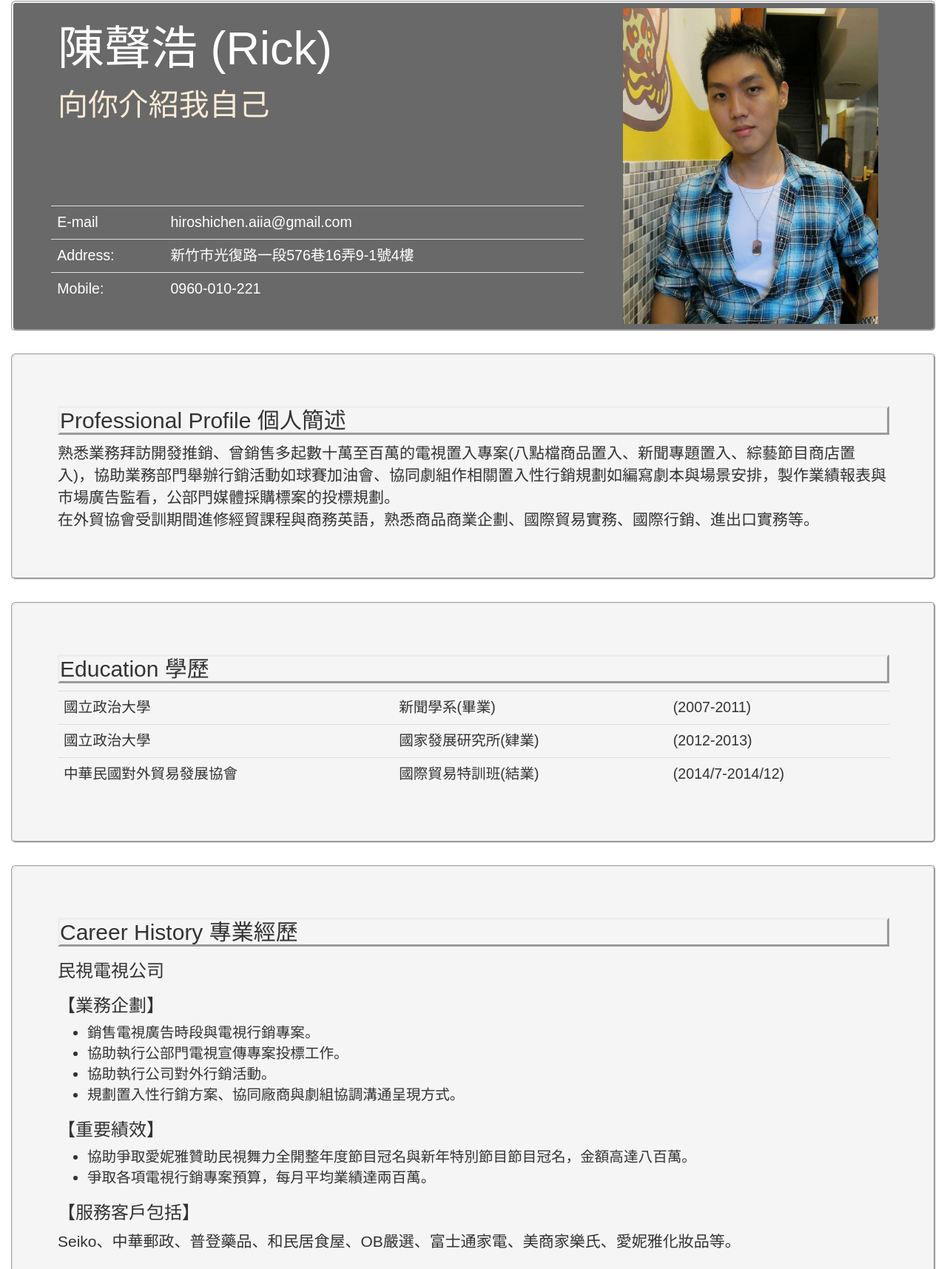
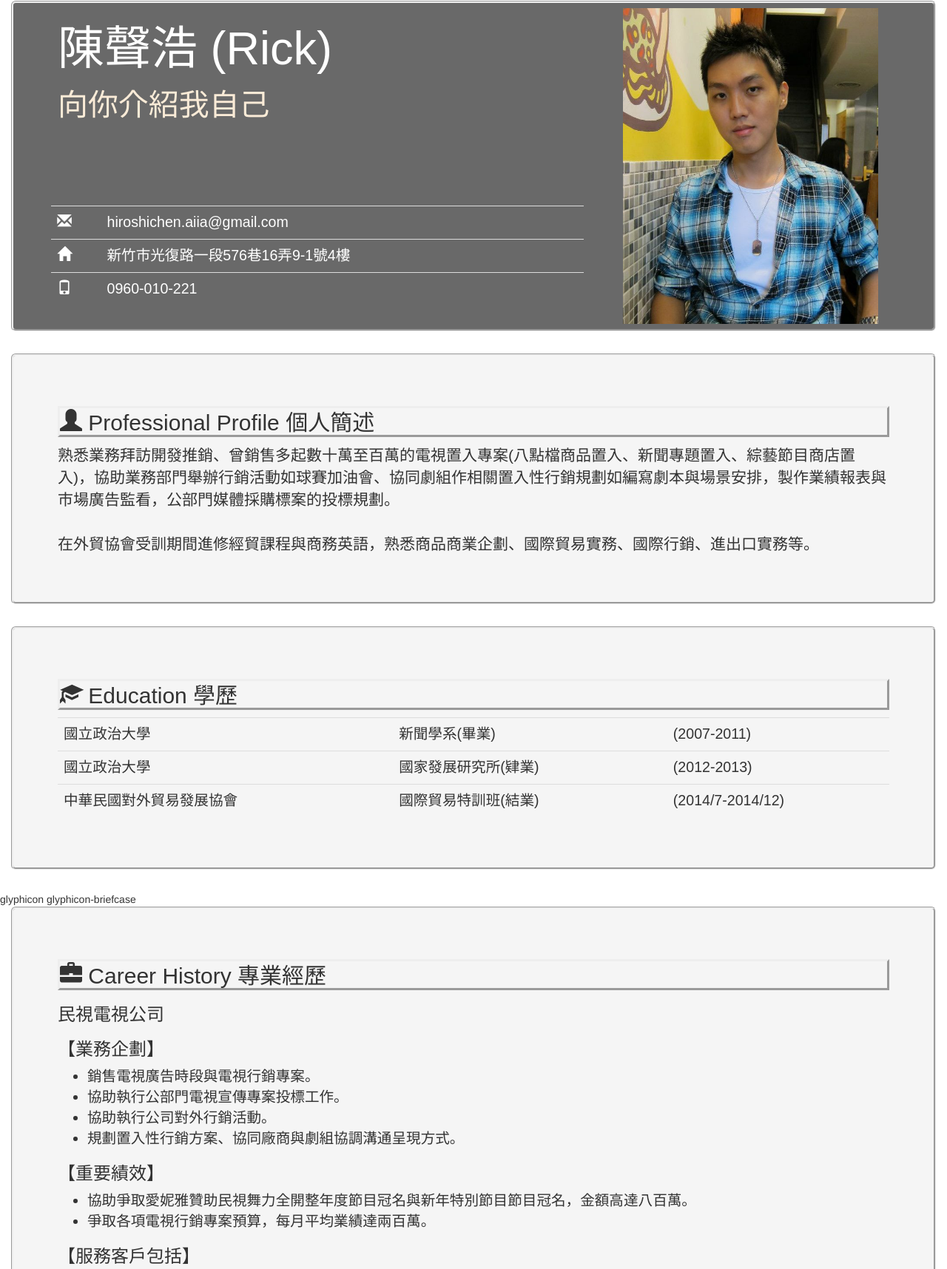
Before and after one commit to hiroshichen/hiroshichen.github.io, a plain HTML site: page index.html in a window 1280 px wide. Shown: the part 103-1819 px from the top of the page at 74% size. Drawn offline with nearby package versions, Linux system fonts and the light colour scheme.

Commit message:
改nav bar, 增加圖示

```diff
--- a/index.html
+++ b/index.html
@@ -51,15 +51,15 @@
             <div class="col-xs-8 firstt">
                 <table class="table">
                     <tr>
-                    <td>E-mail</td>
+                        <td><span class="glyphicon glyphicon-envelope"></span></td>
                         <td><a href=mailto:hiroshichen.aiia@gmail.com>hiroshichen.aiia@gmail.com</a></td>
                     </tr>
                     <tr>
-                    <td>Address:</td>
+                        <td><span class="glyphicon glyphicon-home"></span></td>
                         <td>新竹市光復路一段576巷16弄9-1號4樓</td>
                     </tr>
                     <tr>
-                    <td>Mobile: </td>
+                        <td><span class="glyphicon glyphicon-phone"></span></td>
                         <td>0960-010-221</td>
                     </tr>
                 </table>
@@ -69,14 +69,16 @@
     <!-- content-->
     <div class="container-fluid">
         <div class="jumbotron co-xs-12" id="pp">
-            <h2>Professional Profile 個人簡述</h2>
-            <p>熟悉業務拜訪開發推銷、曾銷售多起數十萬至百萬的電視置入專案(八點檔商品置入、新聞專題置入、綜藝節目商店置入)，協助業務部門舉辦行銷活動如球賽加油會、協同劇組作相關置入性行銷規劃如編寫劇本與場景安排，製作業績報表與市場廣告監看，公部門媒體採購標案的投標規劃。</br>
+            <h2><span class="glyphicon glyphicon-user"></span> Professional Profile 個人簡述</h2>
+            <p>熟悉業務拜訪開發推銷、曾銷售多起數十萬至百萬的電視置入專案(八點檔商品置入、新聞專題置入、綜藝節目商店置入)，協助業務部門舉辦行銷活動如球賽加油會、協同劇組作相關置入性行銷規劃如編寫劇本與場景安排，製作業績報表與市場廣告監看，公部門媒體採購標案的投標規劃。
+               </br>
+               </br>
                 在外貿協會受訓期間進修經貿課程與商務英語，熟悉商品商業企劃、國際貿易實務、國際行銷、進出口實務等。</p>
         </div>
     </div>
     <div class="container-fluid">
         <div class="jumbotron co-xs-12" id="education">
-            <h2>Education 學歷</h2>
+            <h2><span class="glyphicon glyphicon-education"></span> Education 學歷</h2>
             <table class="table table-hover">
                 <tr>
                     <td>國立政治大學</td>
@@ -95,10 +97,10 @@
                 </tr>
             </table>
         </div>
-    </div>
+    </div>glyphicon glyphicon-briefcase
     <div class="container-fluid">
         <div class="jumbotron co-xs-12">
-        <h2>Career History 專業經歷</h2>
+            <h2><span class="glyphicon glyphicon-briefcase"></span> Career History 專業經歷</h2>
             <h3>民視電視公司 </h3>
             <h3>【業務企劃】</h3>
             <ul>
@@ -118,10 +120,10 @@
     </div>
     <div class="container-fluid">
         <div class="jumbotron co-xs-12" id="skill">
-        <h2>Technical Skills 專業技能</h2>
+            <h2><span class="glyphicon glyphicon-wrench"></span> Technical Skills 專業技能</h2>
             <p>語言能力：英語聽說讀寫皆流利（Toeic 920分）日語略懂，泰語略懂</p>
             <p>簡報製作：Powerpoint, Keynote, Google Presentation...等</p>
-        <p>網頁前端規劃與設計：熟悉Html/Css等前端語法,使用Dreamweaver,Sublime text, Brackets等軟體進行網站編輯，並有版本控制概念(Github)</p>
+            <p>網頁前端規劃與設計：熟悉Html/Css等網頁標籤語法,能使用Dreamweaver,Sublime text, Brackets等軟體進行網站編輯，並有版本控制概念(Github)</p>
             <p>網站流量報表產出與解讀:熟悉Google Analytics操作與報表解讀</p>
             <p>其他文書美工應用軟體： Word,Excel,Evernote,Photoshop...等</p>
             <p>社群媒體：LinkedIn, Facebook, Line, Google+, Wechat</p>
```
Lines whose indentation alone changed are shown as unchanged.
